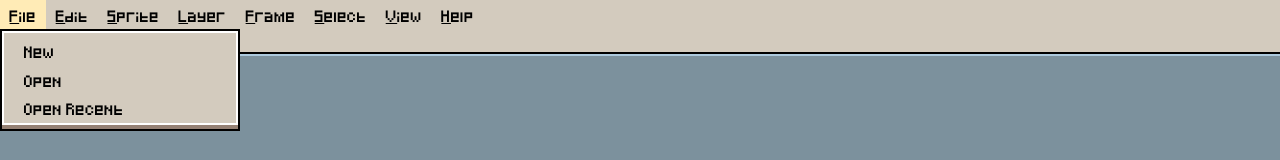
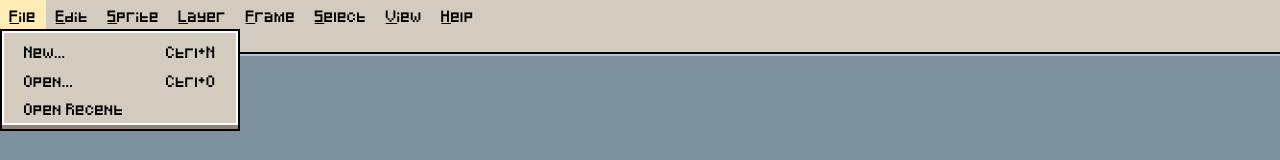
Before and after one commit to SirSgt/asepritejs, a React (Create React App) app: page / in a window 1280 px wide. Both pictures are taken after a click on the button "File". Shown: the top 160 px of the page. Built offline with nearby package versions, Linux system fonts and the light colour scheme.

Commit message:
Added mnemonic to menu items

```diff
--- a/src/layouts/Header/Dropdown.js
+++ b/src/layouts/Header/Dropdown.js
@@ -6,8 +6,9 @@ const Dropdown = (props) => {
   return (
     <ul className={`dropdown_content ${dropdown ? "show" : ""}`}>
       {submenus.map((submenu, index) => (
-        <li key={index}>
+        <li key={index} className="dropdown_list">
           <a href="/#">{submenu.title}</a>
+          <a href="/#">{submenu.mnemonic}</a>
         </li>
       ))}
     </ul>
--- a/src/layouts/Header/Header.scss
+++ b/src/layouts/Header/Header.scss
@@ -54,6 +54,8 @@
     }
 
     .dropdown_content {
+      @include box_shadow;
+
       display: none;
       position: absolute;
       min-width: 15rem;
@@ -62,19 +64,19 @@
       padding: 0.375rem;
       list-style: none;
 
-      @include box_shadow;
+      li {
+        display: flex;
+        justify-content: space-between;
 
-      li {
         a {
           color: black;
           padding: 12px 16px;
           text-decoration: none;
           display: block;
           font-size: 0.6rem;
-
-          &:hover {
-            background-color: $toolbar_color;
-          }
+        }
+        &:hover {
+          background-color: $toolbar_color;
         }
       }
     }
--- a/src/layouts/Header/menuData.js
+++ b/src/layouts/Header/menuData.js
@@ -3,10 +3,12 @@ export const menuItems = [
     title: "File",
     submenu: [
       {
-        title: "New",
+        title: "New...",
+        mnemonic: "Ctrl+N",
       },
       {
-        title: "Open",
+        title: "Open...",
+        mnemonic: "Ctrl+O",
       },
       {
         title: "Open Recent",
```
